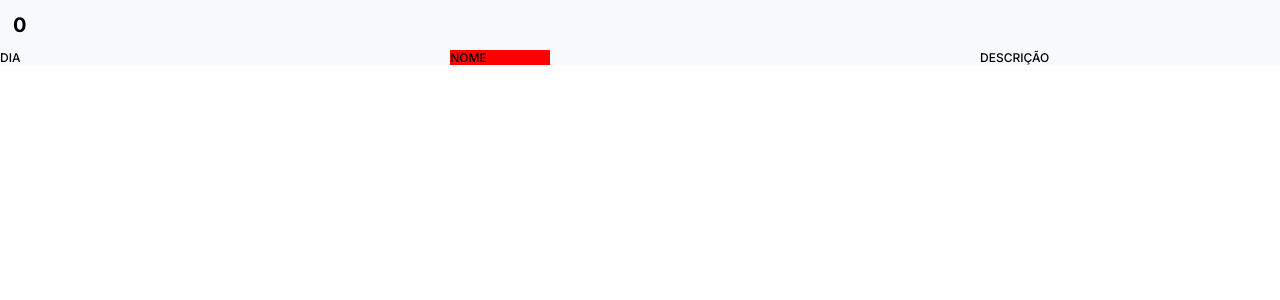
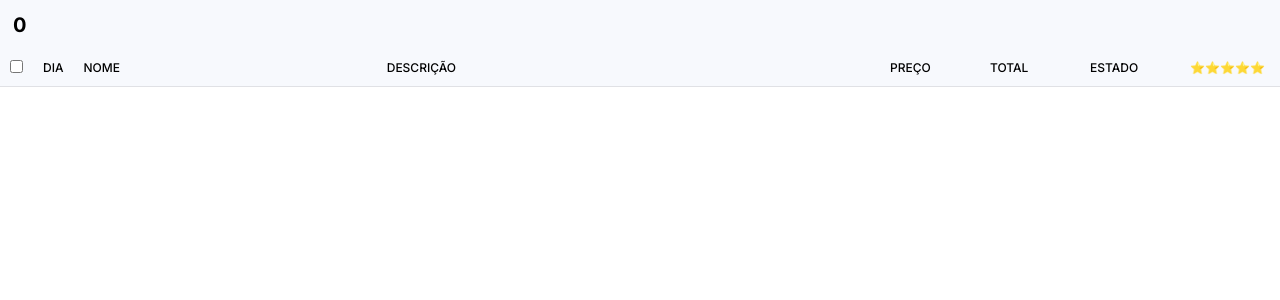
Before and after one commit to Hugo-Farias/fin-table, a React (Vite) app: page / in a window 1280 px wide. Shown: the top 300 px of the page. Built offline with nearby package versions, Linux system fonts and the light colour scheme.

Commit message:
ADD: column category names

```diff
--- a/src/App.tsx
+++ b/src/App.tsx
@@ -1,10 +1,10 @@
 import "./App.scss";
 import Titlebar from "./components/Titlebar";
-import { getLightTheme } from "./helper";
+import { getTheme } from "./helper";
 import MainTable from "./components/MainTable";
 
 function App() {
-  document.body.className = getLightTheme() ? "light" : "dark";
+  document.body.className = getTheme() ? "light" : "dark";
   // document.body.className = "light";
 
   return (
--- a/src/components/MainTable.scss
+++ b/src/components/MainTable.scss
@@ -12,20 +12,29 @@
   & > .columns {
     background-color: var(--color-titlebar);
     display: flex;
-    justify-content: space-between;
+    //justify-content: space-between;
     font-size: 1.2rem;
+    border-bottom: 1px solid rgba(gray, 0.2);
+    //font-weight: 700;
     & > .c-name {
+      padding: 1rem;
       flex-basis: 10rem;
+
+      &.select {
+        flex-basis: unset;
+      }
       &.day {
         flex-basis: unset;
       }
       &.name {
-        background-color: red;
+        flex-grow: 1;
+        //background-color: red;
         //max-width: 10rem;
         //flex-basis: 25rem;
       }
       &.description {
         flex-basis: 30rem;
+        flex-grow: 1;
       }
     }
   }
--- a/src/components/MainTable.tsx
+++ b/src/components/MainTable.tsx
@@ -1,20 +1,39 @@
 import "./MainTable.scss";
+import { formatDate } from "../helper";
+import { Bill } from "../types";
 import dummy from "../data/DUMMY_DATA.json";
 
+const columnCategories = [
+  { cName: "select", content: <input type="checkbox" /> },
+  { cName: "day", content: "DIA" },
+  { cName: "name", content: "NOME" },
+  { cName: "description", content: "DESCRIÇÃO" },
+  { cName: "installmentPrice", content: "PREÇO" },
+  { cName: "totalPrice", content: "TOTAL" },
+  { cName: "status", content: "ESTADO" },
+  { cName: "rating", content: "⭐".repeat(5) },
+];
+
 const MainTable = function () {
-  const products: Product[] = dummy;
+  const products: Bill[] = dummy;
 
-  // const columnsJSX = columns.map((v, i) => {
-  //
-  // })
+  const day = products.map((v) => {
+    return v.day;
+  });
+
+  console.log(formatDate(day[3], ["year", "month", "day"]));
+
+  const cNameJSX = columnCategories.map((v, i) => {
+    return (
+      <div key={i} className={`c-name ${v.cName}`}>
+        {v.content}
+      </div>
+    );
+  });
 
   return (
     <div className="main-table">
-      <div className="columns">
-        <div className="c-name day">DIA</div>
-        <div className="c-name name">NOME</div>
-        <div className="c-name description">DESCRIÇÃO</div>
-      </div>
+      <div className="columns">{cNameJSX}</div>
     </div>
   );
 };
--- a/src/components/Titlebar.tsx
+++ b/src/components/Titlebar.tsx
@@ -6,8 +6,6 @@ import { AppDispatch, RootState } from "../store/store";
 const Titlebar = function () {
   const data = useSelector((state: RootState) => state.dataSlice.value);
   const dispatch: AppDispatch = useDispatch();
-
-  console.log(data);
 
   const clickHandler = function () {
     document.body.className =
--- a/src/helper.ts
+++ b/src/helper.ts
@@ -1,6 +1,21 @@
-export function getLightTheme(): boolean {
+export function getTheme(): boolean {
   return (
     window.matchMedia &&
     !window.matchMedia("(prefers-color-scheme: dark)").matches
   );
 }
+
+export function formatDate(
+  seconds: number,
+  format: ("day" | "month" | "year")[]
+) {
+  const date: Date = new Date(seconds);
+
+  const output = {
+    year: date.getFullYear(),
+    month: String(date.getMonth() + 1).padStart(2, "0"),
+    day: String(date.getDate()).padStart(2, "0"),
+  };
+
+  return format.map((v) => output[v]).join("/");
+}
```
